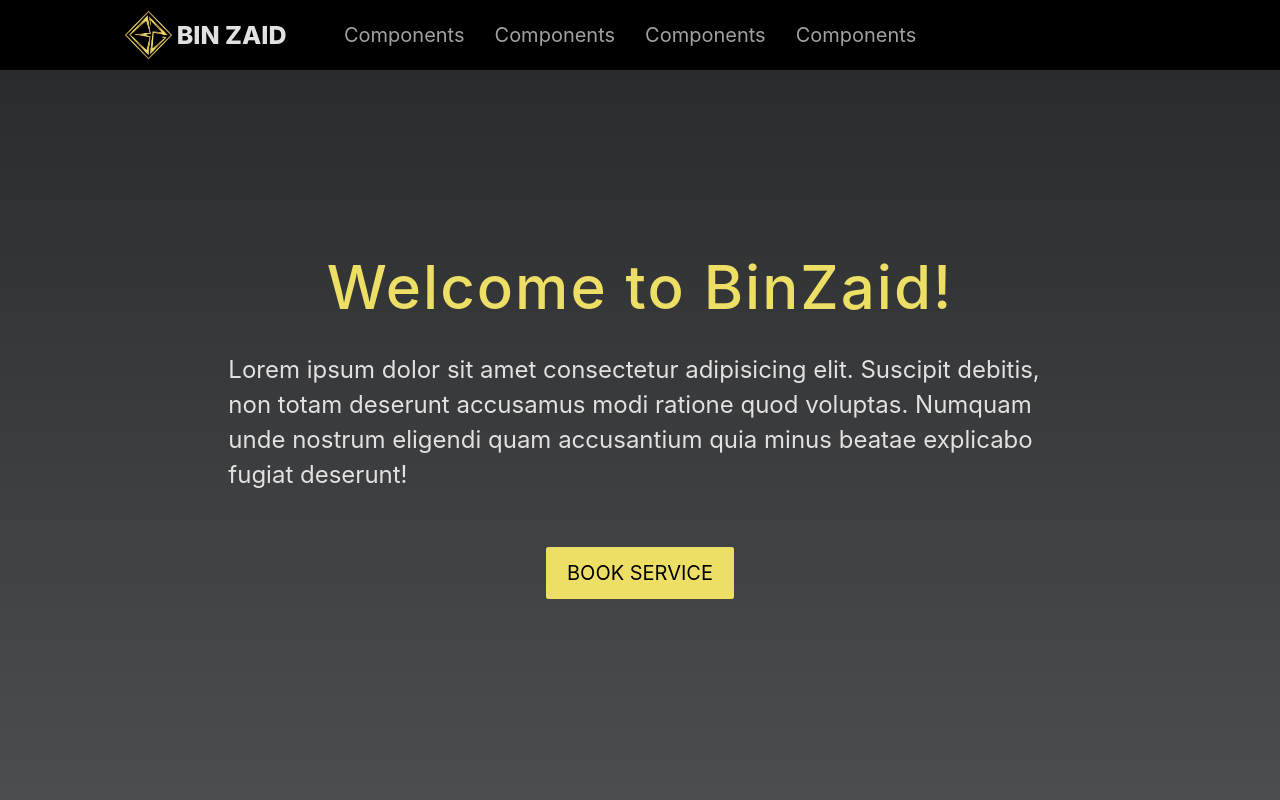
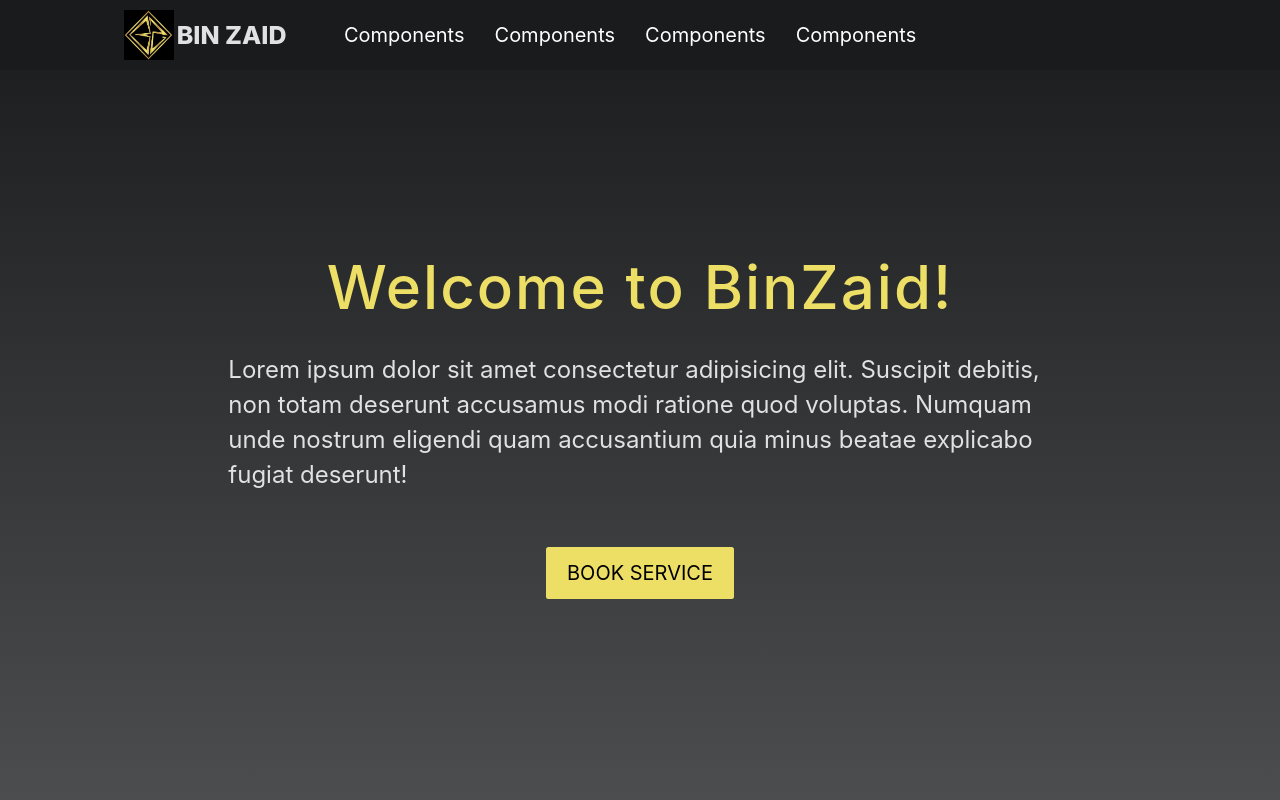
Before and after one commit to kunle05/binzaid, a Next.js app in the folder frontend/: page / in a window 1280 px wide. Shown: the top 800 px of the page. Built offline with nearby package versions, Linux system fonts and the light colour scheme.

Commit message:
Add some styling update

```diff
--- a/frontend/components/Footer.js
+++ b/frontend/components/Footer.js
@@ -55,22 +55,22 @@ export default function Footer() {
                     <div className="social-links px-3">
                         <div>
                             <Link href="/">
-                                <a>
+                                <a id="mail-icon">
                                     <FontAwesomeIcon icon="envelope" />
                                 </a>
                             </Link>
                             <Link href="/">
-                                <a>
+                                <a id="facebook-icon">
                                     <FontAwesomeIcon icon={['fab', 'facebook']} />
                                 </a>
                             </Link>
                             <Link href="/">
-                                <a>
+                                <a id="twitter-icon">
                                     <FontAwesomeIcon icon={['fab', 'twitter']} />
                                 </a>
                             </Link>
                             <Link href="/">
-                                <a>
+                                <a id="instagram-icon">
                                     <FontAwesomeIcon icon={['fab', 'instagram']} />
                                 </a>
                             </Link>
--- a/frontend/components/HomePageContent.js
+++ b/frontend/components/HomePageContent.js
@@ -5,7 +5,7 @@ import ServiceCard from "./ServiceCard";
 
 const HomeHero = styled.section`
     min-height: calc(100vh - 70px);
-    background: linear-gradient(#2a2b2d, #4c4d4f);
+    background: linear-gradient( #1e1f21, #4c4d4f);
     color: var(--white);
     display: flex;
     align-items: center;
--- a/frontend/components/Navbar.js
+++ b/frontend/components/Navbar.js
@@ -5,16 +5,17 @@ import { Collapse, Navbar, NavbarToggler, Nav, NavItem, Container } from 'reacts
 import { FontAwesomeIcon } from '@fortawesome/react-fontawesome';
 
 const GlobalNav = styled.header`
-    color: var(--offWhite);
+    color: white;
     .nav-item {
         padding: 0 1.5rem;
         a:hover {
-            color: var(--white);
+            color: var(--offWhite);
             transition: color 0.5s;
         }
     }
     .navbar-toggler {
-        color: black;
+        color: #1a1b1d;
+        border: 0;
     }
     .navbar-nav {
         position: absolute;
@@ -32,7 +33,7 @@ const GlobalNav = styled.header`
     }
     @media (max-width: 820px) {
         .navbar-collapse {
-            color: black;
+            color: #1a1b1d;
             margin: 0 !important;
         }
         .navbar-nav {
@@ -56,7 +57,6 @@ const GlobalNav = styled.header`
 export const Logo = styled.h2`
     font-size: 2.5rem;
     color: var(--white);
-    background: black;
     text-transform: uppercase;
     padding: 1rem;
     margin: 0;
--- a/frontend/components/styles/StyledFooter.js
+++ b/frontend/components/styles/StyledFooter.js
@@ -41,8 +41,27 @@ const StyledFooter = styled.footer`
         color: var(--black);
     }
     a:hover, svg:hover {
-        color: var(--blue);
         text-decoration: underline;
+    }
+    #mail-icon:hover {
+        svg {
+            color: #b7a415;
+        }
+    }
+    #facebook-icon:hover {
+        svg {
+            color: #3b5999;
+        }
+    }
+    #twitter-icon:hover {
+        svg {
+            color: #1da1f2;
+        }
+    }
+    #instagram-icon:hover {
+        svg {
+            color: #e02549;
+        }
     }
     .social-links a:last-child {
         svg {
--- a/frontend/styles/globals.css
+++ b/frontend/styles/globals.css
@@ -31,5 +31,5 @@ a {
   box-sizing: border-box;
 }
 .dark {
-  background-color: black;
+  background-color: #1a1b1d;
 }
```
